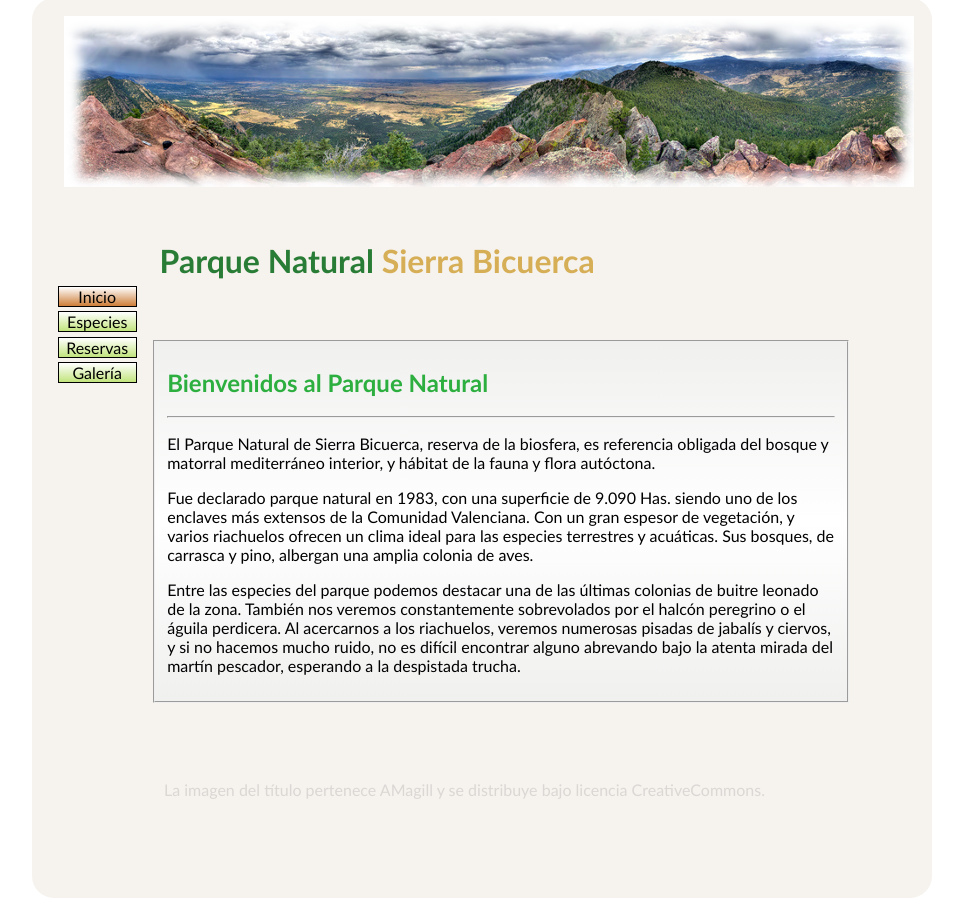
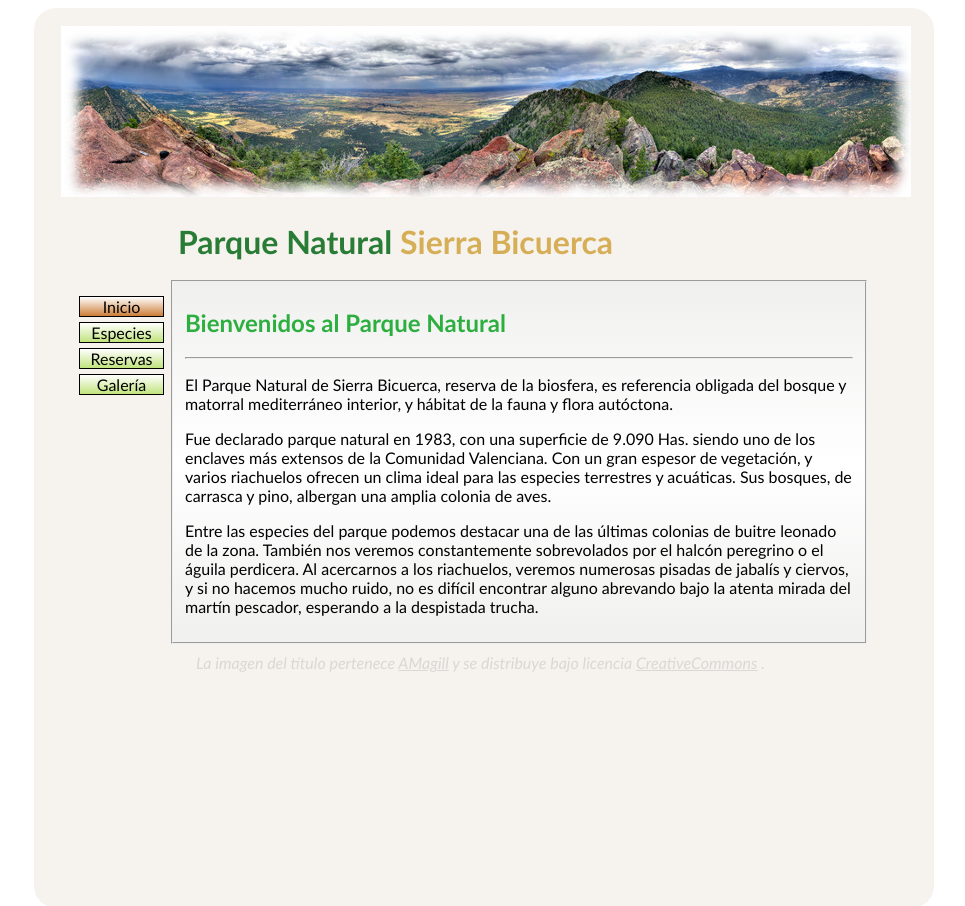
Before and after one commit to oandreazini/C5-T28-Ex6, a plain HTML site: page parquenatural/index.html in a window 1280 px wide. Shown: the whole page, without its empty margins (166-1131 px from the left). After the commit the page ends 800 px from the top, so only its background shows below. Drawn offline with Linux system fonts and the light colour scheme.

Commit message:
Ex10 finished

```diff
--- a/parquenatural/CSS/style.css
+++ b/parquenatural/CSS/style.css
@@ -27,43 +27,31 @@ p {
 }
 
 #all {
-    position: center;
     width: 900px;
     height: 900px;
     background-color: rgb(246, 242, 238);
-    border-radius:22px;
+    border-radius: 22px;
     margin-left: 15%;
-    margin-top: -10px;
+    position: fixed;
 }
 
-#window {
-    display: flex;
-}
 
 #image {
-    position: fixed;
-    top: 2%;
-    left: 18%;
+    margin-top: 2%;
+    margin-left: 3%;
 }
 
 #title {
     width: 500px;
     height: 40px;
-    position: fixed;
-    top: 40%;
-    left: 27%;
-    margin-left: -20px;
-    margin-top: -100px;
+    margin-left: 16%;
 }
 
 #text {
     width: 700px;
     height: 40px;
-    position: fixed;
-    top: 80%;
-    left: 24%;
-    margin-left: 10px;
-    margin-top: -300px;
+    margin-top: 2%;
+    margin-left: 15%;
 }
 
 #color {
@@ -77,12 +65,10 @@ a:active {
     color: black;
 }
 
-#index {
-    position: fixed;
-    width: 10%;
-    top: 20%;
-    left: 14%;
-    margin-top: 110px;
+.index {
+    float: left;
+    width: 15%;
+    margin-top: 2%;
     font-family: 'Trebuchet MS', 'Lucida Sans Unicode', 'Lucida Grande', 'Lucida Sans', Arial, sans-serif;
 }
 
@@ -109,11 +95,9 @@ li:hover {
 
 #responsive {
     font-family: 'Trebuchet MS', 'Lucida Sans Unicode', 'Lucida Grande', 'Lucida Sans', Arial, sans-serif;
+    font-style: oblique;
     color: rgb(218, 215, 212);
-    position: fixed;
-    top: 133%;
-    left: 25%;
-    margin-left: 10px;
-    margin-top: -300px;
-
+    margin-top: 37%;
+    margin-left: 18%;
+    width: 80%;
 }
--- a/parquenatural/index.html
+++ b/parquenatural/index.html
@@ -11,9 +11,13 @@
 
 <body>
     <div id="all">
-
-        <div id="window">
-            <div id="index">
+        <div id="image">
+            <img src="imagenes/panoramica.jpg">
+        </div>
+        <div id="title">
+            <h1> <span id="parque">Parque Natural</span> <span id="sierra"> Sierra Bicuerca</span> </h1>
+        </div>
+        <div class="index">
             <ul>
                 <li class="select"><a href="index.html">Inicio</a></li>
                 <li><a href="especies.html">Especies</a></li>
@@ -21,14 +25,7 @@
                 <li><a href="galeria.html">Galería</a></li>
             </ul>
         </div>
-            <div id="image">
-                <img src="imagenes/panoramica.jpg" alt="">
-            </div>
-            <div id="title">
-                <h1> <span id="parque">Parque Natural</span> <span id="sierra"> Sierra Bicuerca</span> </h1>
-            </div>
         <div id="text">
-
             <fieldset id="color">
                 <h2>Bienvenidos al Parque Natural</h2>
                 <hr>
@@ -60,10 +57,9 @@
                     alguno abrevando bajo la atenta mirada del martín pescador, esperando a la despistada
                     trucha.</p>
             </fieldset>
+        </div>
         <div id="responsive">
-                    <p>La imagen del título pertenece AMagill y se distribuye bajo licencia CreativeCommons.</p>
-                </div>
-            </div>
+            <p>La imagen del título pertenece <u>AMagill</u> y se distribuye bajo licencia <u>CreativeCommons</u> .</p>
         </div>
     </div>
 </body>
```
Also changed, not shown: parquenatural/especies.html (+7 -9 lines), parquenatural/reservas.html (+9 -9 lines). Lines whose indentation alone changed are shown as unchanged.
